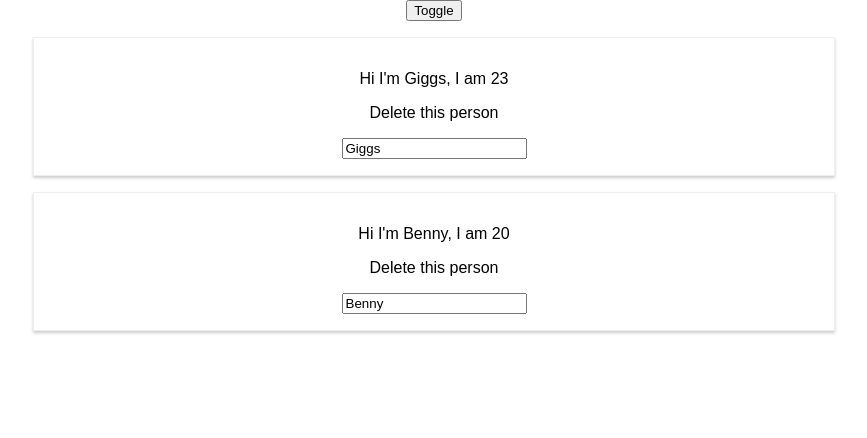
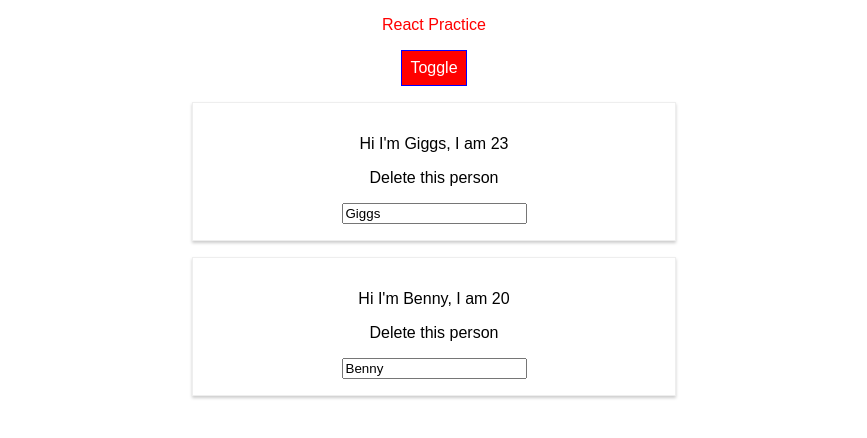
Before and after one commit to gigasii/React-ecommerce, a React (Create React App) app: page / in a window 1280 px wide. Both pictures are taken after a click on the button "Toggle". Shown: the top 438 px of the page, without its empty margins (206-1073 px from the left). Built offline with nearby package versions, Linux system fonts and the light colour scheme.

Commit message:
React styling (Radium)

```diff
--- a/package.json
+++ b/package.json
@@ -3,6 +3,7 @@
   "version": "0.1.0",
   "private": true,
   "dependencies": {
+    "radium": "^0.26.0",
     "react": "^16.13.1",
     "react-dom": "^16.13.1",
     "react-scripts": "1.1.5"
--- a/src/App.css
+++ b/src/App.css
@@ -1,3 +1,11 @@
 .App {
   text-align: center;
 }
+
+.red {
+  color: red;
+}
+
+.bold {
+  font-weight: bold;
+}
--- a/src/App.js
+++ b/src/App.js
@@ -1,6 +1,7 @@
 import React, { Component } from 'react';
 import './App.css';
 import Person from './Person/Person';
+import Radium, {StyleRoot} from 'radium';
 
 class App extends Component {
   state = {
@@ -39,6 +40,19 @@
   }
 
   render() {
+    const inlineStyle = {
+      backgroundColor: 'green',
+      color: 'white',
+      font: 'inherit',
+      border: '1px solid blue',
+      padding: '8px',
+      cursor: 'pointer',
+      ":hover": {
+        backgroundColor: 'lightgreen',
+        color: 'black'
+      }
+    };
+
     let togglePeople = null;
     if (this.state.showPeople)
     {
@@ -57,14 +71,30 @@
           }
         </div>
       );
+      // Dynamically change inline-styling
+      inlineStyle.backgroundColor = 'red';
+      inlineStyle[':hover'] = {
+        backgroundColor: 'salmon',
+        color: 'black'
+      }
     }
+
+    const classes = [];
+    this.state.people.length >= 2 ? classes.push('red') : classes.push('bold');
+
     return (
-      <div className="App">
-        <button onClick={this.toggleVisibleHandler}>Toggle</button>
-        {togglePeople}
-      </div>
+      <StyleRoot>
+        <div className="App">
+          <p className={classes.join(' ')}>React Practice</p>
+          <button
+            style={inlineStyle}
+            onClick={this.toggleVisibleHandler}
+          >Toggle</button>
+          {togglePeople}
+        </div>
+      </StyleRoot>
     );
   }
 }
 
-export default App;
+export default Radium(App);
--- a/src/Person/Person.js
+++ b/src/Person/Person.js
@@ -1,9 +1,15 @@
 import React from 'react';
 import './Person.css';
+import Radium from 'radium';
 
 const person = (props) => {
+  const inlineStyle = {
+    '@media (min-width: 1000px)': {
+      width: '450px'
+    }
+  }
   return (
-    <div className="Person">
+    <div className="Person" style={inlineStyle}>
       <p>Hi I'm {props.name}, I am {props.age}</p>
       <p onClick={props.click}>Delete this person</p>
       <input type="text" onChange={props.changed} value={props.name}/>
@@ -11,4 +17,4 @@
   );
 }
 
-export default person;
+export default Radium(person);
```
Also changed, not shown: 1 other file (tests, documents, lock files or other folders).
